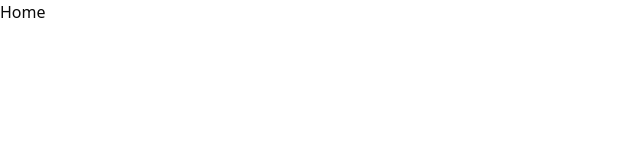
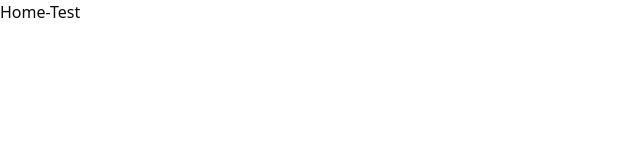
Before and after one commit to Elroy-Cor/medi-pal-frontend, a Next.js app: page /patient in a window 1280 px wide. Shown: the top 160 px of the page, without its empty margins (0-640 px from the left). Built offline with nearby package versions, Linux system fonts and the light colour scheme.

Commit message:
chore: trigger reload

```diff
--- a/src/app/patient/page.tsx
+++ b/src/app/patient/page.tsx
@@ -3,7 +3,7 @@ import Link from "next/link";
 export default function Patient() {
   return (
     <div>
-      <Link href="/">Home</Link>
+      <Link href="/">Home-Test</Link>
     </div>
   );
 }
```
